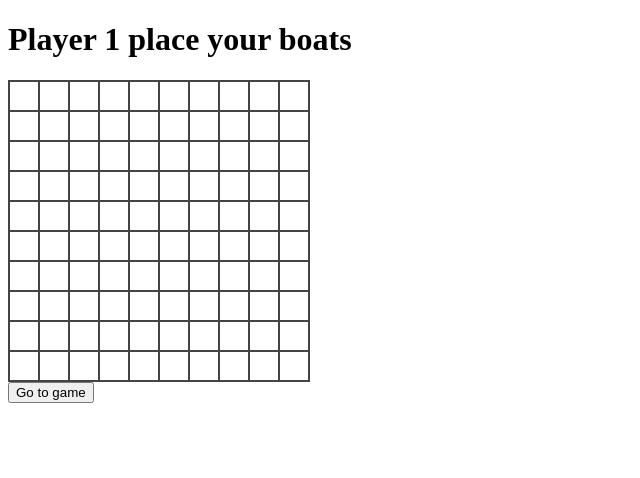
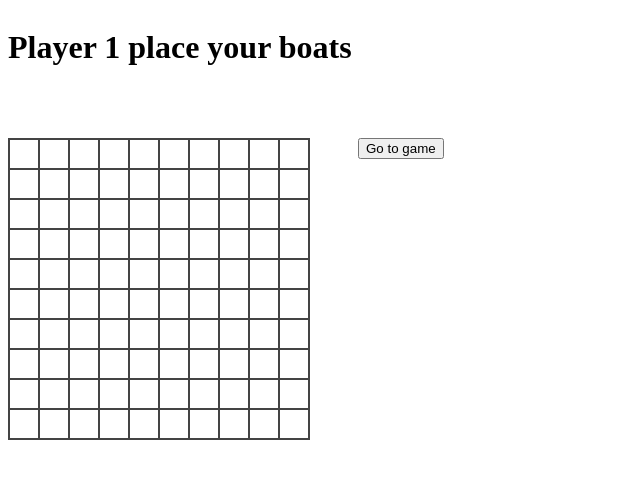
Before and after one commit to rservera/battleshipGame, a React (Create React App) app: page /create-game in a window 1280 px wide. Both pictures are taken after a click on the button "Create new game". Shown: the top 478 px of the page, without its empty margins (0-640 px from the left). Built offline with nearby package versions, Linux system fonts and the light colour scheme.

Commit message:
Place ships page modifications

```diff
--- a/src/App.css
+++ b/src/App.css
@@ -1,4 +1,4 @@
-/* Place Ships */
+/* Board */
 
 .board {
     display: grid;
@@ -6,7 +6,6 @@
     grid-auto-rows: 1fr;
     width: 300px;
     height: 300px;
-
 }
 
 .board-cell {
@@ -28,6 +27,19 @@
     background: red !important;
 }
 
+/* Place ships */
+
+.place-ships-wrapper {
+    display: grid;
+    grid-template-rows: repeat(2, auto);
+    grid-template-columns: 300px 1fr;
+    gap: 50px;
+}
+
+.place-ships-user-header {
+    grid-column-start: 1;
+    grid-column-end: 3;
+}
 
 /* Game */
 
--- a/src/pages/placeShips.js
+++ b/src/pages/placeShips.js
@@ -19,13 +19,18 @@ export default function PlaceShips() {
   const navigate = useNavigate();
   const dispatch = useDispatch();
 
+  const player1Name = useSelector(getPlayer1Name);
   const player1Board = useSelector(getPlayer1Board);
   const player1Ships = useSelector(getPlayer1Ships);
   const player1ShipsPositions = useSelector(getPlayer1ShipsPositions);
 
+  const player2Name = useSelector(getPlayer2Name);
+  const player2User = useSelector(getPlayer2User);
   const player2Board = useSelector(getPlayer2Board);
   const player2Ships = useSelector(getPlayer2Ships);
   const player2ShipsPositions = useSelector(getPlayer2ShipsPositions);
+
+  const columns = useSelector(getColumns);
 
   // Redirect user to Create Game page if this page is reloaded
   useEffect(() => {
@@ -33,6 +38,25 @@ export default function PlaceShips() {
       navigate('/create-game');
     }
   });
+
+  function getUsersHeader(activeUser, player2UserMode) {
+    return (
+      <div className="place-ships-user-header">
+        <h1>
+          {activeUser === 1 ? player1Name : player2Name }
+          {' '}
+          place your boats
+        </h1>
+        { player2UserMode === 'User' && (
+        <h2>
+          {activeUser === 1 ? player2Name : player1Name }
+          {' '}
+          please dont look
+        </h2>
+        )}
+      </div>
+    );
+  }
 
   function handleStartGame() {
     // Map players ships and dispatch ship positions to state
@@ -61,56 +85,23 @@ export default function PlaceShips() {
     navigate('/game');
   }
 
-  const columns = useSelector(getColumns);
-  const player1Name = useSelector(getPlayer1Name);
-  const player2Name = useSelector(getPlayer2Name);
-  const player2User = useSelector(getPlayer2User);
-
   const goToGameButton = <button type="button" onClick={() => handleStartGame()}>Go to game</button>;
 
-  return currentUser === 1
-    ? (
-      <>
-        <h1>
-          {player1Name}
-          {' '}
-          place your boats
-        </h1>
-        {player2User === 'User' && (
-        <h2>
-          {player2Name}
-          {' '}
-          please dont look
-        </h2>
-        )}
+  return (
+    <div className="place-ships-wrapper">
+      { getUsersHeader(currentUser, player2User) }
+      <div className="place-ships-board-wrapper">
         <div className="board" style={{ gridTemplateColumns: `repeat(${columns}, 1fr)` }}>
-          {player1Board.map((cell, index) => {
+          {(currentUser === 1)
+            ? player1Board.map((cell, index) => {
               const key = `PLAYER_1_BOARD_CELL_${index}`;
               return (
                 <div className="board-cell" key={key}>
                   <div>{cell.hasShip ? 'X' : ''}</div>
                 </div>
               );
-          })}
-        </div>
-        { player2User === 'CPU'
-          ? goToGameButton
-          : <button type="button" onClick={() => setCurrentUser(2)}>Place Player 2 boats</button>}
-      </>
-    ) : (
-      <>
-        <h1>
-          {player2Name}
-          {' '}
-          place your boats
-        </h1>
-        <h2>
-          {player2Name}
-          {' '}
-          please dont look
-        </h2>
-        <div className="board" style={{ gridTemplateColumns: `repeat(${columns}, 1fr)` }}>
-          {player2Board.map((cell, index) => {
+            })
+            : player2Board.map((cell, index) => {
               const key = `PLAYER_2_BOARD_CELL_${index}`;
               return (
                 <div className="board-cell" key={key}>
@@ -119,7 +110,12 @@ export default function PlaceShips() {
               );
             })}
         </div>
-        {goToGameButton}
-      </>
+      </div>
+      <div className="ship-selection-wrapper">
+        { (currentUser === 1 && player2User === 'User')
+          ? <button type="button" onClick={() => setCurrentUser(2)}>Place Player 2 boats</button>
+          : goToGameButton }
+      </div>
+    </div>
   );
 }
```
Lines whose indentation alone changed are shown as unchanged.
